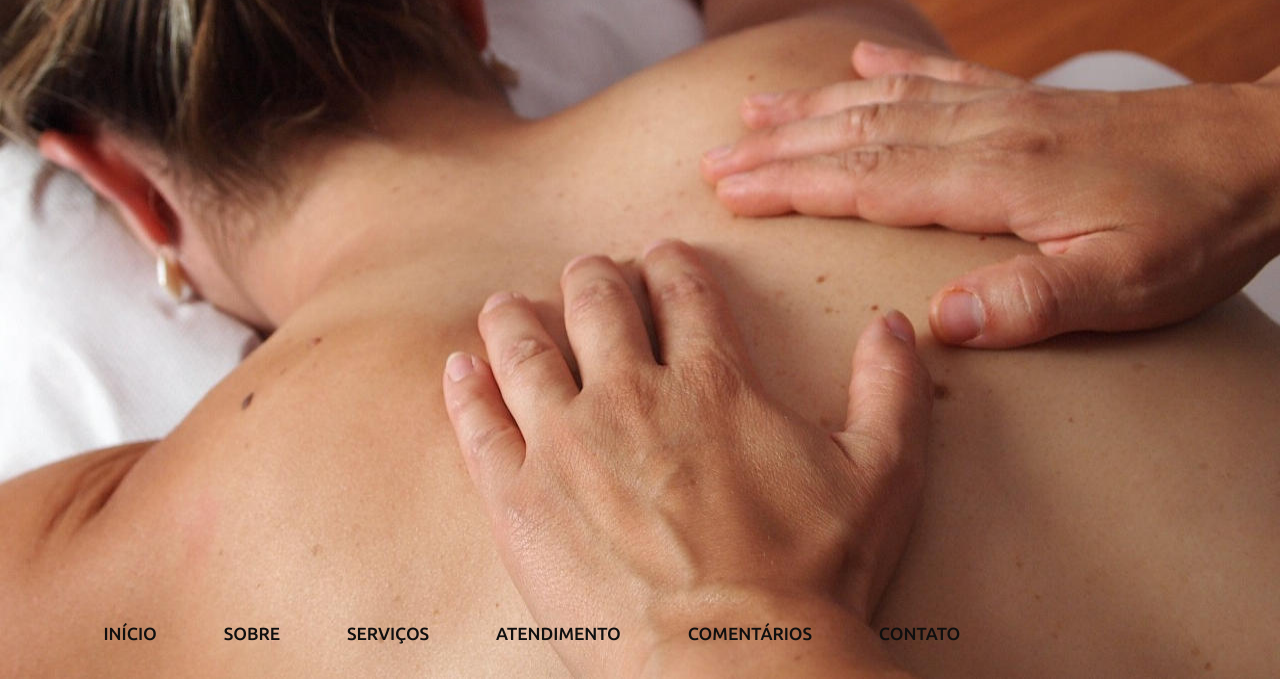
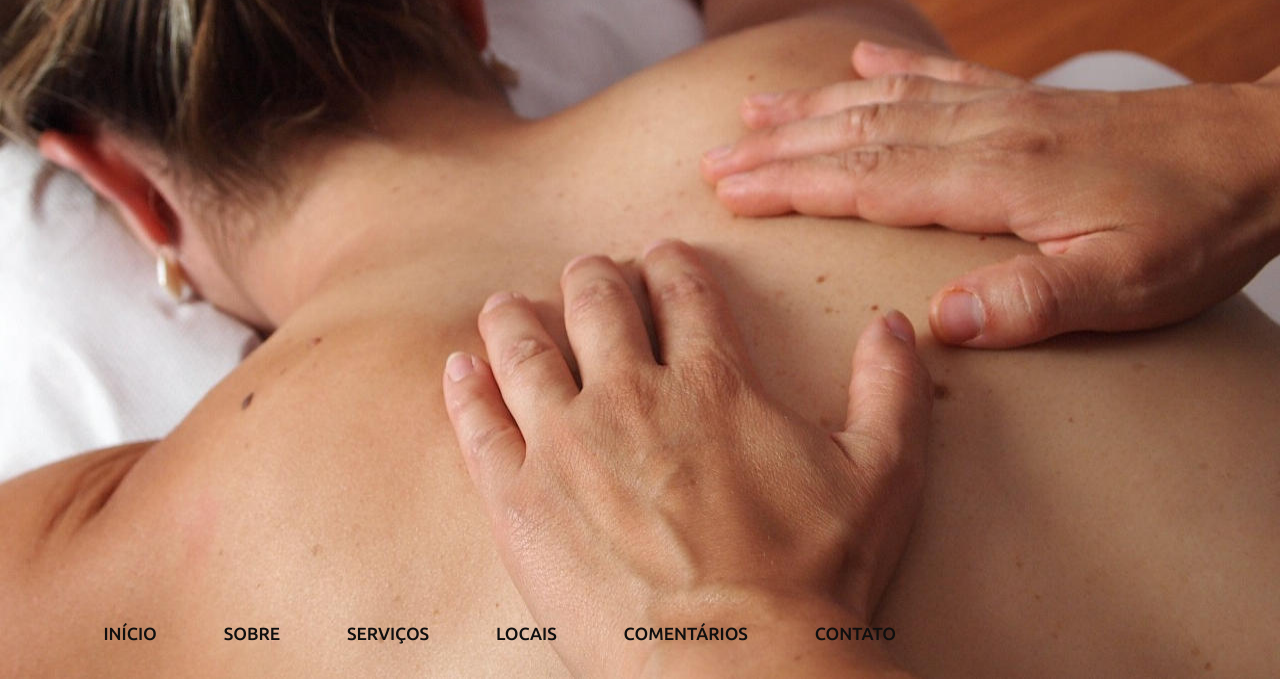
Before and after one commit to JaderLimaRJ/JaderLimaRJ.github.io, a plain HTML site: page index.html in a window 1280 px wide. Shown: the part 130-811 px from the top of the page. Drawn offline with nearby package versions, Linux system fonts and the light colour scheme.

Commit message:
Change Atendimento to locais

```diff
--- a/index.html
+++ b/index.html
@@ -82,7 +82,7 @@ License URL: http://creativecommons.org/licenses/by/3.0/
 					<li class="active"><a href="#home" class="scroll">Início</a></li>
 					<li class="page-scroll"><a href="#about" class="scroll">Sobre</a></li>
 					<li class="page-scroll"><a href="#gal" class="scroll">Serviços</a></li>
-					<li class="page-scroll"><a href="#con" class="scroll">Atendimento</a></li>
+					<li class="page-scroll"><a href="#con" class="scroll">Locais</a></li>
 					<li class="page-scroll"><a href="#test" class="scroll">Comentários</a></li>
 					<li class="page-scroll"><a href="#contact" class="scroll">Contato</a></li>
 				</ul>
@@ -247,7 +247,7 @@ License URL: http://creativecommons.org/licenses/by/3.0/
 	<div id="con" class="locais">
 		<div class="container">
 			<div class="head c-head">
-				<h3>Atendimento</h3>
+				<h3>Locais</h3>
 				<div class="head-bottom-border"></div>
 			</div>
 			<div class="locais-grids">
```
